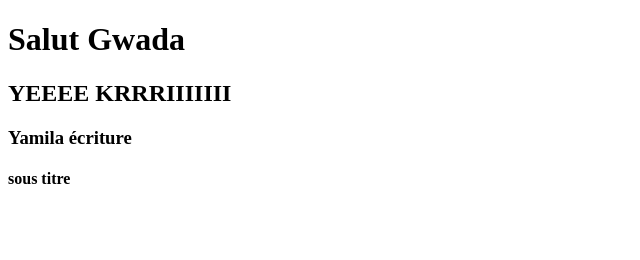
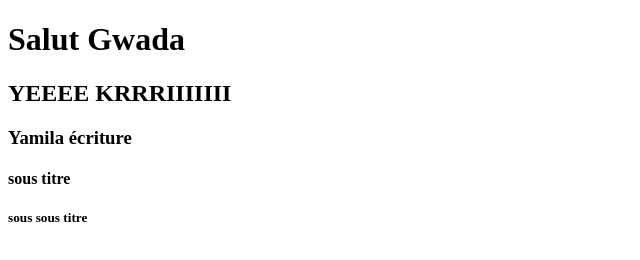
Before and after one commit to Jess-Jams/projet-gwada, a plain HTML site: page index.html in a window 1280 px wide. Shown: the full height of the page, 0-640 px from the left. Drawn offline with Linux system fonts and the light colour scheme.

Commit message:
add h5 part

```diff
--- a/index.html
+++ b/index.html
@@ -12,5 +12,6 @@
     <h2>YEEEE KRRRIIIIIII</h2>
     <h3>Yamila écriture</h3>
     <h4>sous titre</h4>
+    <h5>sous sous titre</h5>
 </body>
 </html>
```
